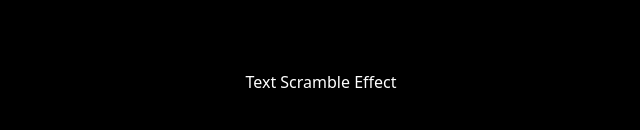
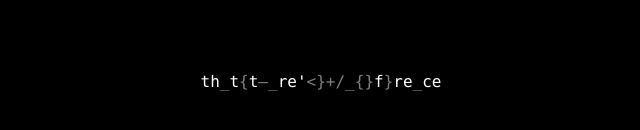
Before and after one commit to DatNg267/animation-collection, a Next.js app: page /text/scramble in a window 1280 px wide. Shown: the part 318-448 px from the top of the page, without its empty margins (319-959 px from the left). Built offline with nearby package versions, Linux system fonts and the light colour scheme.

Commit message:
optimize scramble text animation

```diff
--- a/src/app/text/scramble/page.tsx
+++ b/src/app/text/scramble/page.tsx
@@ -1,117 +1,147 @@
 "use client";
-import { motion } from "framer-motion";
-import React, { useEffect } from "react";
-import { set } from "react-hook-form";
+import "./styles.css";
+import React, { useEffect, useRef, useState } from "react";
+interface QueueItem {
+  from: string;
+  to: string;
+  start: number;
+  end: number;
+  char?: string;
+}
 
-type Props = {};
-const chars =
-  "!<>-_\\/[]{}—=+*^?#________abcdefghijklmnopqrstuvwxyzABCDEFGHIJKLMNOPQRSTUVWXYZ1234567890";
+interface ScrambleState {
+  queue: QueueItem[];
+  frame: number;
+}
+class TextScrambleLogic {
+  private readonly chars: string;
 
-const defaultString = [
-  "Welcome to Framer Motion Page",
-  "Text Scramble Effect",
-  "React",
-];
-const randomString = (targetLength: number) => {
-  // random string min length 20 , max length 40
-  const str = Array.from({ length: targetLength })
-    .map(() => chars[Math.floor(Math.random() * chars.length)])
-    .join("");
+  constructor() {
+    this.chars = "!<>-_\\/[]{}—=+*^?#________";
+  }
 
-  return str;
-};
-const ANIMATION_FRAME = 20;
-const TextScramble = () => {
-  const [text, setText] = React.useState("");
-  const nextTextRef = React.useRef(defaultString[1]);
-  const currentTextRef = React.useRef(defaultString[0]);
-  const [startRandom, setStartRandom] = React.useState(true);
-  useEffect(() => {
-    let interval: any;
-    let timeout: any;
-    if (!startRandom) {
-      return;
+  setText(
+    element: HTMLElement | null,
+    newText: string,
+    oldText: string
+  ): ScrambleState {
+    const length: number = Math.max(oldText.length, newText.length);
+    const queue: QueueItem[] = [];
+
+    for (let i = 0; i < length; i++) {
+      const from: string = oldText[i] || "";
+      const to: string = newText[i] || "";
+      const start = Math.floor(Math.random() * 30);
+      const duration = 20 + Math.floor(Math.random() * 20);
+      const end = start + duration;
+      queue.push({ from, to, start, end });
     }
 
-    timeout = setTimeout(() => {
-      clearInterval(interval);
-      setText(nextTextRef.current);
-      currentTextRef.current = nextTextRef.current;
-      nextTextRef.current =
-        defaultString[
-          (defaultString.indexOf(nextTextRef.current) + 1) %
-            defaultString.length
-        ];
-      setStartRandom(false);
-    }, 400);
+    return { queue, frame: 0 };
+  }
 
-    const spaceLength =
-      currentTextRef.current.length - nextTextRef.current.length;
+  randomChar(): string {
+    return this.chars[Math.floor(Math.random() * this.chars.length)];
+  }
+}
 
-    const perTextOneAnimationFrame = 1 * (spaceLength > 0 ? -1 : 1);
-    console.log(
-      `######################################
-      ${currentTextRef.current.length} - ${nextTextRef.current.length} = ${spaceLength}`
+interface TextScrambleProps {
+  phrases?: string[];
+  className?: string;
+}
+
+const TextScramble: React.FC<TextScrambleProps> = ({
+  phrases = [
+    "Neo,",
+    "sooner or later",
+    "you're going to realize",
+    "just as I did",
+    "that there's a difference",
+    "between knowing the path",
+    "and walking the path",
+  ],
+  className = "text font-mono",
+}) => {
+  const [output, setOutput] = useState<string>("");
+  const frameRequest = useRef<number>();
+  const textScramble = useRef<TextScrambleLogic>(new TextScrambleLogic());
+  const queueRef = useRef<QueueItem[]>([]);
+  const frameRef = useRef<number>(0);
+  const counterRef = useRef<number>(0);
+  const previousTextRef = useRef<string>("");
+
+  const update = (): void => {
+    let currentOutput: string = "";
+    let complete: number = 0;
+
+    for (let i = 0; i < queueRef.current.length; i++) {
+      let { from, to, start, end, char } = queueRef.current[i];
+
+      if (frameRef.current >= end) {
+        complete++;
+        currentOutput += to;
+      } else if (frameRef.current >= start) {
+        if (!char || Math.random() < 0.28) {
+          char = textScramble.current.randomChar();
+          queueRef.current[i].char = char;
+        }
+        currentOutput += `<span class="dud">${char}</span>`;
+      } else {
+        currentOutput += from;
+      }
+    }
+
+    setOutput(currentOutput);
+    previousTextRef.current = currentOutput;
+    frameRef.current++;
+
+    if (complete === queueRef.current.length) {
+      console.log({
+        currentOutput,
+        complete,
+        queue: queueRef.current,
+        frame: frameRef.current,
+      });
+
+      setTimeout(next, 800);
+    } else {
+      frameRequest.current = requestAnimationFrame(update);
+    }
+  };
+
+  const next = (): void => {
+    const oldText: string = previousTextRef.current.replace(/<[^>]*>/g, "");
+    const nextPhrase: string = phrases[counterRef.current];
+    const { queue, frame } = textScramble.current.setText(
+      null,
+      nextPhrase,
+      oldText
     );
-    interval = setInterval(() => {
-      setText((prev) => {
-        console.log({
-          prev,
-          isEnd:
-            prev.length + perTextOneAnimationFrame - nextTextRef.current.length,
-        });
-        let resLength = 0;
-        if (prev.length === nextTextRef.current.length) {
-          resLength = nextTextRef.current.length;
-        } else if (prev.length === currentTextRef.current.length) {
-          resLength = currentTextRef.current.length + perTextOneAnimationFrame;
-        } else {
-          if (
-            prev.length +
-              perTextOneAnimationFrame -
-              nextTextRef.current.length ===
-            0
-          ) {
-            console.log({
-              res:
-                prev.length +
-                perTextOneAnimationFrame -
-                nextTextRef.current.length,
-            });
-            resLength = nextTextRef.current.length;
-          } else {
-            resLength = prev.length + perTextOneAnimationFrame;
-          }
-        }
-        // console.log({ resLength });
-        return randomString(resLength);
-      });
-    }, ANIMATION_FRAME);
+    queueRef.current = queue;
+    frameRef.current = frame;
 
+    if (frameRequest.current) {
+      cancelAnimationFrame(frameRequest.current);
+    }
+    frameRequest.current = requestAnimationFrame(update);
+
+    counterRef.current = (counterRef.current + 1) % phrases.length;
+  };
+
+  useEffect(() => {
+    next();
     return () => {
-      clearInterval(interval);
-      clearTimeout(timeout);
-    };
-  }, [startRandom]);
-
-  React.useEffect(() => {
-    const interval = setInterval(() => {
-      setStartRandom(true);
-    }, 2000);
-
-    return () => {
-      clearInterval(interval);
+      if (frameRequest.current) {
+        cancelAnimationFrame(frameRequest.current);
+      }
     };
   }, []);
 
-  return <motion.div>{text}</motion.div>;
-};
-const Page = (props: Props) => {
   return (
-    <div className="flex w-full h-full items-center justify-center">
-      <TextScramble />
+    <div className="min-h-screen flex items-center justify-center ">
+      <div className={className} dangerouslySetInnerHTML={{ __html: output }} />
     </div>
   );
 };
 
-export default Page;
+export default TextScramble;
--- /dev/null
+++ b/src/app/text/scramble/styles.css
@@ -0,0 +1,3 @@
+.dud {
+  color: rgba(255, 255, 255, 0.5);
+}
```
